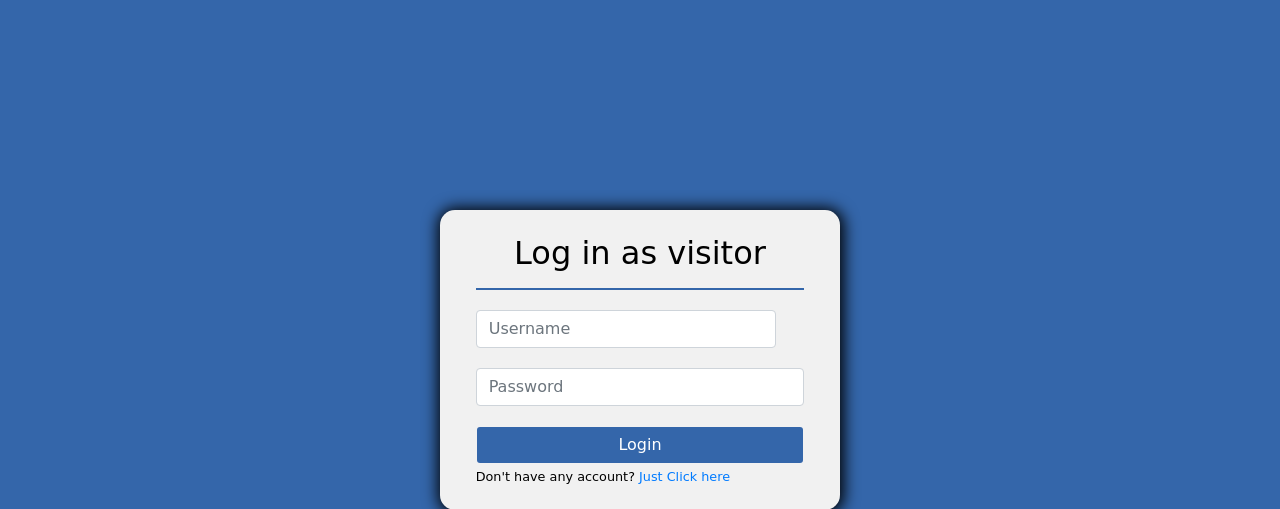
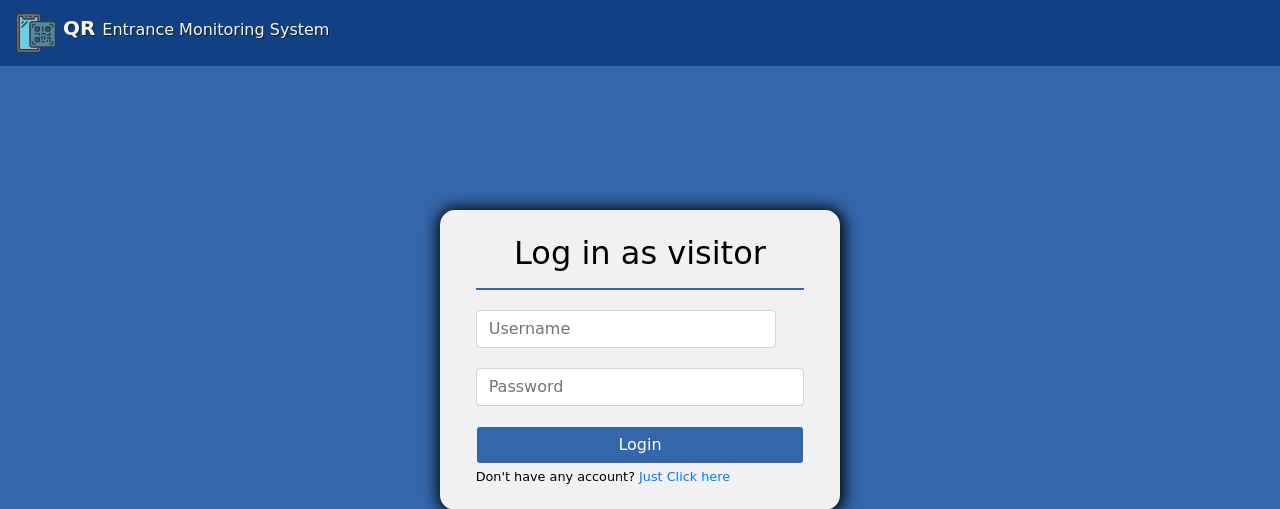
Before and after one commit to changco0987/QrApp, a PHP site: page /pages/visitorLogin.php in a window 1280 px wide. Shown: the top 509 px of the page. Run offline with PHP 8.4, Linux system fonts and the light colour scheme; some libraries are stand-ins or nearby versions.

Commit message:
change UI design

```diff
--- a/index.php
+++ b/index.php
@@ -18,10 +18,11 @@
     <link type="text/css" rel="stylesheet" href="css/index.css"/>
     <script src="javascript/linked.js"></script>
 
-    <link rel="icon" href="asset/icon.png">
+    <link rel="icon" href="asset/qr.png">
     <title>Entrance Monitoring sys - Home page</title>
 </head>
 <body>
+
     <div class="row no-gutters">
         <div class="col-sm-8 col-xs-8 col-md-8 col-lg-8">
             <div id="carouselExampleIndicators" class="carousel slide" data-ride="carousel">
@@ -68,7 +69,7 @@
             <div class="container pagination-centered text-center mx-auto pt-5 mt-5" style="background-color: #F1F1F1; border-radius: 15px; box-shadow: -2px 2px 18px 4px black;">
                 <div class="row no-gutters d-flex">
                     <div class="col-sm-12 col-xs-12 col-md-12">
-                        <h1 id="pageTitle" class="pt-2 mt-2">Entrance Monitoring System</h1>
+                        <h1 id="pageTitle" class="pt-2 mt-2">QR Entrance Monitoring System</h1>
                     </div>
                 </div>
                 <div class="row no-gutters d-flex justify-content-center mb-5 px-2 mx-2 pt-5 mt-5">
--- a/pages/accHistory.php
+++ b/pages/accHistory.php
@@ -205,7 +205,7 @@ footer * {
 
 }
     </style>
-    <link rel="icon" href="../asset/icon.png">
+    <link rel="icon" href="../asset/qr.png">
     <title>Entrance Monitoring sys - Account History</title>
 </head>
 <body>
--- a/pages/accSettings.php
+++ b/pages/accSettings.php
@@ -205,7 +205,7 @@ footer * {
 
     </style>
 
-    <link rel="icon" href="../asset/icon.png">
+    <link rel="icon" href="../asset/qr.png">
     <title>Entrance Monitoring sys - Account Settings</title>
 </head>
 <body>
--- a/pages/guardianSignup.php
+++ b/pages/guardianSignup.php
@@ -164,7 +164,7 @@ footer * {
 }
     </style>
 
-    <link rel="icon" href="../asset/icon.png">
+    <link rel="icon" href="../asset/qr.png">
     <title>Entrance Monitoring sys - Sign up</title>
 </head>
 <body>
--- a/pages/userDashboard.php
+++ b/pages/userDashboard.php
@@ -174,7 +174,7 @@
 
     </script>
 
-    <link rel="icon" href="../asset/icon.png">
+    <link rel="icon" href="../asset/qr.png">
     <title>Entrance Monitoring sys - Dashboard</title>
 </head>
 <body>
--- a/pages/visitorLogin.php
+++ b/pages/visitorLogin.php
@@ -30,10 +30,17 @@
     <script src="../javascript/linked.js"></script>
     <link rel="stylesheet" href="../css/login.css">
 
-    <link rel="icon" href="../asset/icon.png">
+    <link rel="icon" href="../asset/qr.png">
     <title>Entrance Monitoring sys - Login</title>
 </head>
 <body>
+    <!-- Image and text Header-->
+    <nav class="navbar navbar-light" style="background-color: #114084;">
+        <a class="navbar-brand" href="#" style="font-weight:bold; color: whitesmoke; text-shadow: 1px 1px #1C1C1C;">
+        <img src="../asset/qr.png" width="40" height="40" class="d-inline-block align-top" alt="">
+            QR <small style="color: whitesmoke; text-shadow: 1px 1px #1C1C1C;">Entrance Monitoring System</small>
+        </a>
+     </nav>
 
     <div class="row myRow mt-5 pt-5 mx-auto">
         <div class="col-sm-12 col-xs-12 col-md-12 col-lg-12 my-5 py-5">
--- a/pages/visitorSignup.php
+++ b/pages/visitorSignup.php
@@ -163,7 +163,7 @@ footer * {
 
 }
     </style>
-    <link rel="icon" href="../asset/icon.png">
+    <link rel="icon" href="../asset/qr.png">
     <title>Entrance Monitoring sys - Sign up</title>
 </head>
 <body>
```
Also changed, not shown: pages/guardianLogin.php (+10 -1 lines), asset/qr.png (added).
